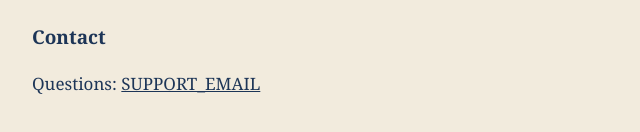
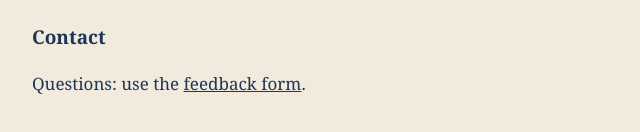
Before and after one commit to 5yakko/cantonese-word-site, a plain HTML site: page privacy-policy.html in a window 1280 px wide. Shown: the part 900-1032 px from the top of the page, 288-928 px from the left. Drawn offline with Linux system fonts and the light colour scheme.

Commit message:
Privacy policy contact points to the feedback form
Co-Authored-By: Claude Opus 5.5 <noreply@anthropic.com>

```diff
--- a/privacy-policy.html
+++ b/privacy-policy.html
@@ -45,6 +45,6 @@ No notification data leaves your device.</p>
 <p>If this ever changes, this page will be updated before the app is.</p>
 
 <h2>Contact</h2>
-<p>Questions: <a href="mailto:SUPPORT_EMAIL">SUPPORT_EMAIL</a></p>
+<p>Questions: use the <a href="report.html">feedback form</a>.</p>
 </body>
 </html>
```
